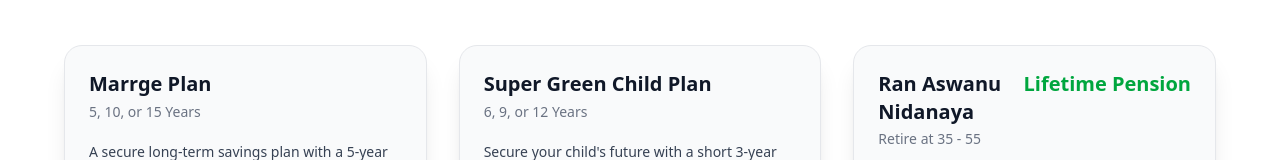
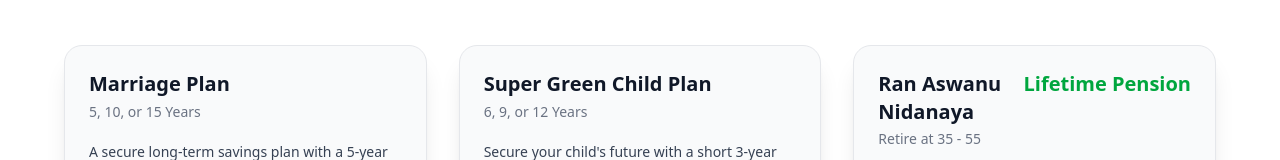
Before and after one commit to Super-Green-Plantation/Super-Green-Web, a Next.js app: page /products in a window 1280 px wide. Shown: the part 251-411 px from the top of the page. Built offline with nearby package versions, Linux system fonts and the light colour scheme.

Commit message:
feat: Correct spelling of "Marrge Plan" to "Marriage Plan" in plans data

```diff
--- a/app/(site)/products/plansData.ts
+++ b/app/(site)/products/plansData.ts
@@ -1,7 +1,7 @@
 export const plansData = [
   {
     id: "1",
-    name: "Marrge Plan",
+    name: "Marriage Plan",
     duration: "5, 10, or 15 Years",
     // interest: "Up to 24%",
     img:"/pl.png",
```
